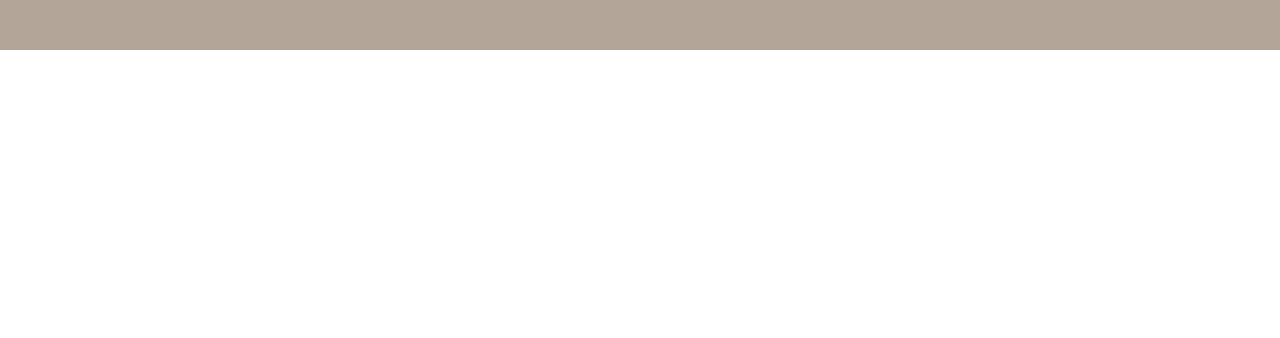
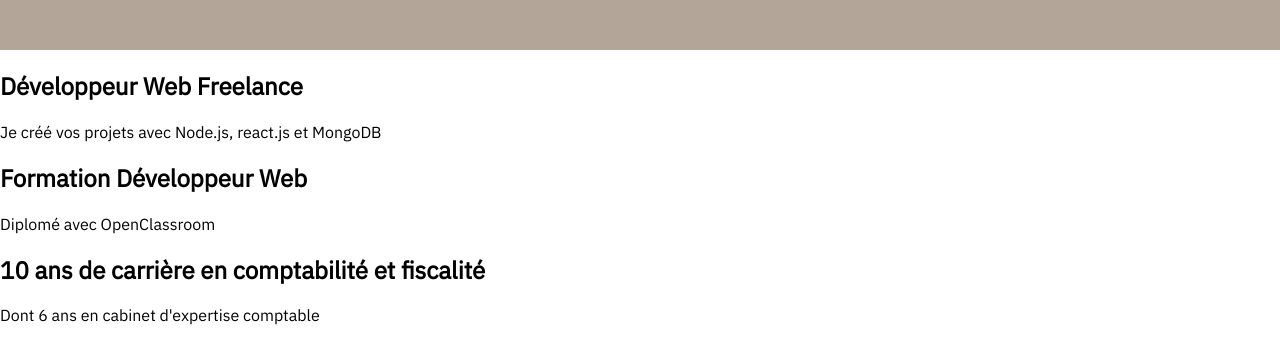
Before and after one commit to M0rgan52/wedev, a React (Create React App) app: page / in a window 1280 px wide. Shown: the part 719-1057 px from the top of the page. Before the commit the page ends 800 px from the top, so only its background shows below. Built offline with nearby package versions, Linux system fonts and the light colour scheme.

Commit message:
commit -m "Travail préparatoire bloc carrière"

```diff
--- a/src/components/Career.js
+++ b/src/components/Career.js
@@ -1,7 +1,23 @@
 import "../styles/Career.css"
 
 function Career() {
+    return (
+        <div className="Career">
+            <article>
+                <h2>Développeur Web Freelance</h2>
+                <p>Je créé vos projets avec Node.js, react.js et MongoDB</p>
+            </article>
+            <article>
+                <h2>Formation Développeur Web</h2>
+                <p>Diplomé avec OpenClassroom</p>
+            </article>
+            <article>
+                <h2>10 ans de carrière en comptabilité et fiscalité</h2>
+                <p>Dont 6 ans en cabinet d'expertise comptable</p>
+            </article>
 
+        </div>
+    )
 };
 
 export default Career;
```
